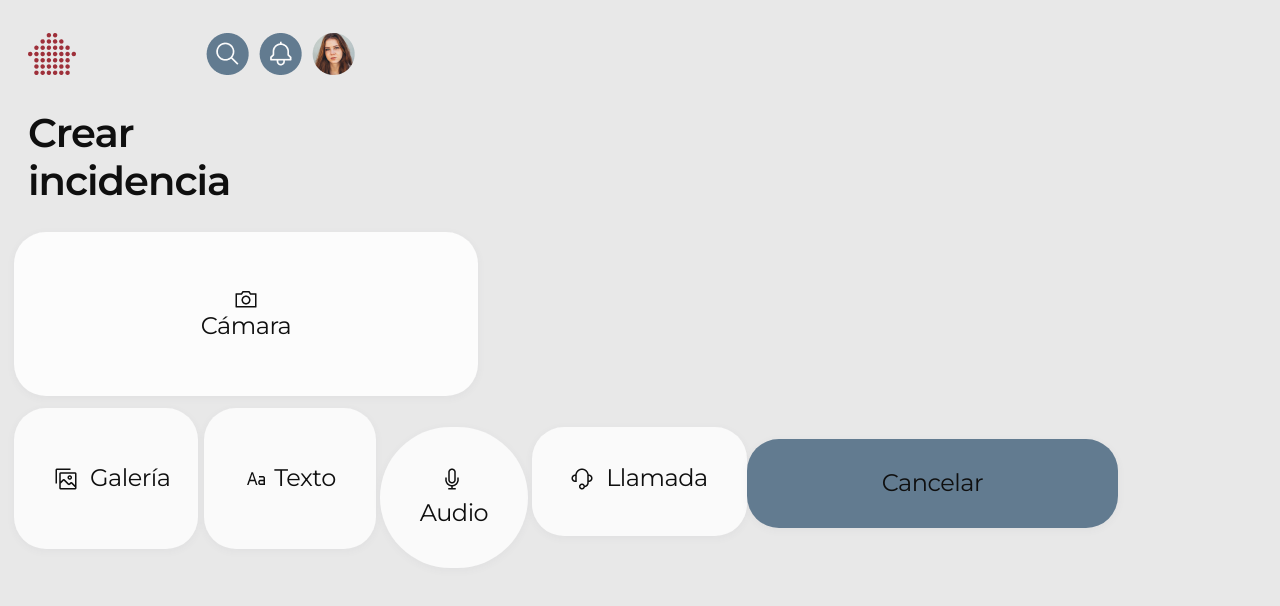
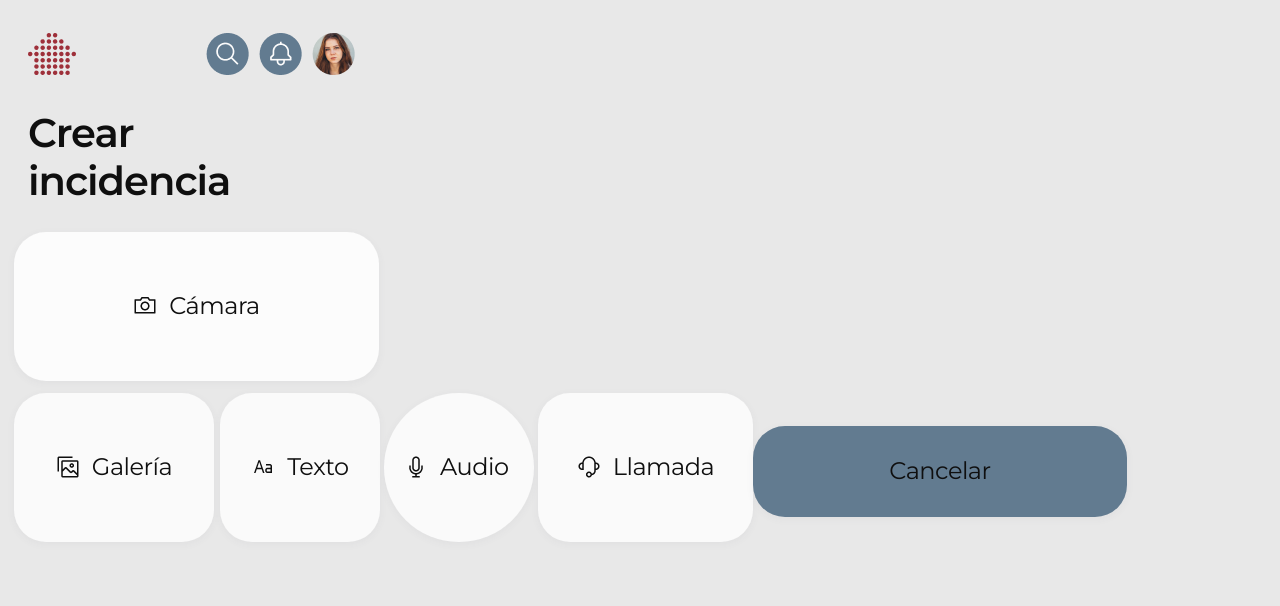
Before and after one commit to VeroPolegre/Fincas_Front, a React (Vite) app: page /create-incident in a window 1280 px wide. Shown: the top 606 px of the page. Built offline with nearby package versions, Linux system fonts and the light colour scheme.

Commit message:
scss tree containers, removing padding and adding containers and width instead

```diff
--- a/src/index.css
+++ b/src/index.css
@@ -1,24 +1,24 @@
 :root {
-  font-family: 'Montserrat', sans-serif;
+  font-family: "Montserrat", sans-serif;
   line-height: 1.5;
   font-weight: 400;
 
   color-scheme: light dark;
   color: rgba(0, 0, 0, 0.87);
-  background-color: #E8E8E8;
+  background-color: #e8e8e8;
 
   font-synthesis: none;
   text-rendering: optimizeLegibility;
   -webkit-font-smoothing: antialiased;
   -moz-osx-font-smoothing: grayscale;
 
-  --primary-color: #9E303A;
-  --secondary-color: #222B32;
-  --accent-color: #627B90;
-  --text-color: #AEAEAE;
-  --background-color: #E8E8E8;
-  --background-button: #FAFAFA;
-
+  --primary-color: #9e303a;
+  --secondary-color: #222b32;
+  --terciary-color: #77242c;
+  --accent-color: #627b90;
+  --text-color: #aeaeae;
+  --background-color: #e8e8e8;
+  --background-button: #fafafa;
 }
 /*
 a {
--- a/src/pages/CreateIncident/CreateIncident.jsx
+++ b/src/pages/CreateIncident/CreateIncident.jsx
@@ -14,28 +14,46 @@ const CreateIncident = () => {
       <h1 className="incident-title">
         Crear <br /> incidencia
       </h1>
-      <div className="camera-button">
+      <div className="buttons-container">
+        <div className="camera-button ">
+          <div className="icon-container">
             <img className="icono-camara" src={iconoCamara} alt="iconoCamara" />
             <span className="button-title">Cámara</span>
           </div>
+        </div>
         <div className="gallery-button">
-        <img className="icono-gallery" src={iconoGallery} alt="iconoGalería" />
+          <div className="icon-container">
+            <img
+              className="icono-gallery"
+              src={iconoGallery}
+              alt="iconoGalería"
+            />
             <span className="button-title">Galería</span>
           </div>
+        </div>
         <div className="text-button">
+          <div className="icon-container">
             <img className="icono-text" src={iconoText} alt="iconoTexto" />
             <span className="button-title">Texto</span>
           </div>
+        </div>
         <div className="audio-button">
+          <div className="icon-container">
+            <div className="icon-container">
               <img className="icono-audio" src={iconoAudio} alt="iconoAudio" />
               <span className="button-title">Audio</span>
             </div>
+          </div>
+        </div>
         <div className="call-button">
+          <div className="icon-container">
             <img className="icono-call" src={iconoCall} alt="iconoCall" />
             <span className="button-title">Llamada</span>
           </div>
+        </div>
         <div className="cancel-button">
           <span className="button-title">Cancelar</span>
+        </div>
       </div>
     </>
   );
--- a/src/pages/CreateIncident/CreateIncident.scss
+++ b/src/pages/CreateIncident/CreateIncident.scss
@@ -7,6 +7,126 @@
   font-weight: 600;
   line-height: 120%;
   letter-spacing: -1px;
+}
+.buttons-container {
+  div {
+    display: inline-flex;
+    justify-content: center;
+    height: 149px;
+    align-items: center;
+  }
+  .camera-button {
+    display: flex;
+    flex-direction: column;
+    align-items: center;
+    justify-content: center;
+    width: 365px;
+    text-align: center;
+    margin: auto;
+    max-width: 400px;
+    border-radius: 32px;
+    background: var(--Colors-Neutros-White-Normal, #fcfcfc);
+    margin: 6px;
+    /* Sombra card */
+    box-shadow: 0px 2px 8px 0px rgba(71, 84, 103, 0.05);
+    .icono-camara {
+      display: flex;
+      width: 24px;
+      height: 24px;
+    }
+  }
+  .gallery-button {
+    display: inline-flex;
+    width: 200px;
+    margin: 6px;
+    align-items: center;
+    gap: 12px;
+
+    border-radius: 32px;
+    background: #fafafa;
+
+    /* Sombra card */
+    box-shadow: 0px 2px 8px 0px rgba(71, 84, 103, 0.05);
+    .icono-gallery {
+      display: flex;
+      width: 24px;
+      height: 24px;
+    }
+  }
+  .text-button {
+    display: inline-flex;
+    width: 160px;
+    align-items: center;
+    gap: 6px;
+
+    border-radius: 32px;
+    background: #fafafa;
+
+    /* Sombra card */
+    box-shadow: 0px 2px 8px 0px rgba(71, 84, 103, 0.05);
+    .icono-text {
+      display: flex;
+      width: 24px;
+      height: 24px;
+    }
+  }
+
+  .audio-button {
+    display: inline-flex;
+    margin: 4px;
+    width: 150px;
+    flex-direction: column;
+    align-items: flex-start;
+    gap: 8px;
+    border-radius: 800px;
+    background: #fafafa;
+
+    /* Sombra card */
+    box-shadow: 0px 2px 8px 0px rgba(71, 84, 103, 0.05);
+    .icono-audio {
+      display: flex;
+      padding-left: 20px;
+      width: 24px;
+      height: 24px;
+      justify-content: center;
+      align-items: center;
+    }
+  }
+  .call-button {
+    display: inline-flex;
+    justify-content: center;
+    height: 149px;
+    width: 222px;
+    align-items: center;
+    width: 215px;
+
+    border-radius: 32px;
+    background: #fafafa;
+
+    /* Sombra card */
+    box-shadow: 0px 2px 8px 0px rgba(71, 84, 103, 0.05);
+    .icono-call {
+      display: flex;
+      width: 24px;
+      height: 24px;
+      justify-content: center;
+      align-items: center;
+    }
+  }
+  .cancel-button {
+    display: inline-flex;
+    margin-top: 20px;
+    width: 374px;
+    height: 91px;
+    justify-content: center;
+    align-items: center;
+
+    border-radius: 32px;
+    background: var(--Colors-Secondary-Light-Blue-Normal, #627b90);
+
+    /* Sombra card */
+    box-shadow: 0px 2px 8px 0px rgba(71, 84, 103, 0.05);
+  }
 }
 
 .button-title {
@@ -23,125 +143,7 @@
   align-items: center;
 }
 
-.icono-camara {
+.icon-container {
   display: flex;
-  width: 24px;
-  height: 24px;
+  gap: 12px;
 }
-
-.camera-button {
-  display: flex;
-  flex-direction: column;
-  align-items: center;
-  justify-content: center;
-  text-align: center;
-  margin: auto;
-  max-width: 400px;
-  padding: 56px 32px;
-  border-radius: 32px;
-  background: var(--Colors-Neutros-White-Normal, #fcfcfc);
-  margin: 6px;
-  /* Sombra card */
-  box-shadow: 0px 2px 8px 0px rgba(71, 84, 103, 0.05);
-}
-
-.icono-gallery {
-  display: flex;
-  width: 24px;
-  height: 24px;
-}
-
-.gallery-button {
-  display: inline-flex;
-  padding: 56px 28px 56px 40px;
-  margin: 6px;
-  align-items: center;
-  gap: 12px;
-
-  border-radius: 32px;
-  background: #fafafa;
-
-  /* Sombra card */
-  box-shadow: 0px 2px 8px 0px rgba(71, 84, 103, 0.05);
-}
-
-.icono-text {
-  display: flex;
-  width: 24px;
-  height: 24px;
-  justify-content: center;
-  align-items: center;
-}
-
-.text-button {
-  display: inline-flex;
-  padding: 56px 40px 56px 40px;
-  align-items: center;
-  gap: 6px;
-
-  border-radius: 32px;
-  background: #fafafa;
-
-  /* Sombra card */
-  box-shadow: 0px 2px 8px 0px rgba(71, 84, 103, 0.05);
-}
-
-.icono-audio {
-  display: flex;
-  padding-left: 20px;
-  width: 24px;
-  height: 24px;
-  justify-content: center;
-  align-items: center;
-}
-
-.audio-button {
-  display: inline-flex;
-  margin: 4px;
-  padding: 40px 40px 40px 40px;
-  flex-direction: column;
-  align-items: flex-start;
-  gap: 8px;
-  border-radius: 800px;
-  background: #fafafa;
-
-  /* Sombra card */
-  box-shadow: 0px 2px 8px 0px rgba(71, 84, 103, 0.05);
-}
-
-.icono-call {
-  display: flex;
-  width: 24px;
-  height: 24px;
-  justify-content: center;
-  align-items: center;
-}
-
-.call-button {
-  display: inline-flex;
-  margin-top: 4px;
-  padding: 37px 39px 43px 38px;
-  align-items: center;
-  gap: 12px;
-
-  border-radius: 32px;
-  background: #fafafa;
-
-  /* Sombra card */
-  box-shadow: 0px 2px 8px 0px rgba(71, 84, 103, 0.05);
-}
-
-.cancel-button {
-  display: inline-flex;
-  margin-top: 20px;
-  padding: 30px 135px;
-  justify-content: center;
-  align-items: center;
-  gap: 8px;
-
-  border-radius: 32px;
-  background: var(--Colors-Secondary-Light-Blue-Normal, #627b90);
-
-  /* Sombra card */
-  box-shadow: 0px 2px 8px 0px rgba(71, 84, 103, 0.05);
-}
```
Lines whose indentation alone changed are shown as unchanged.
